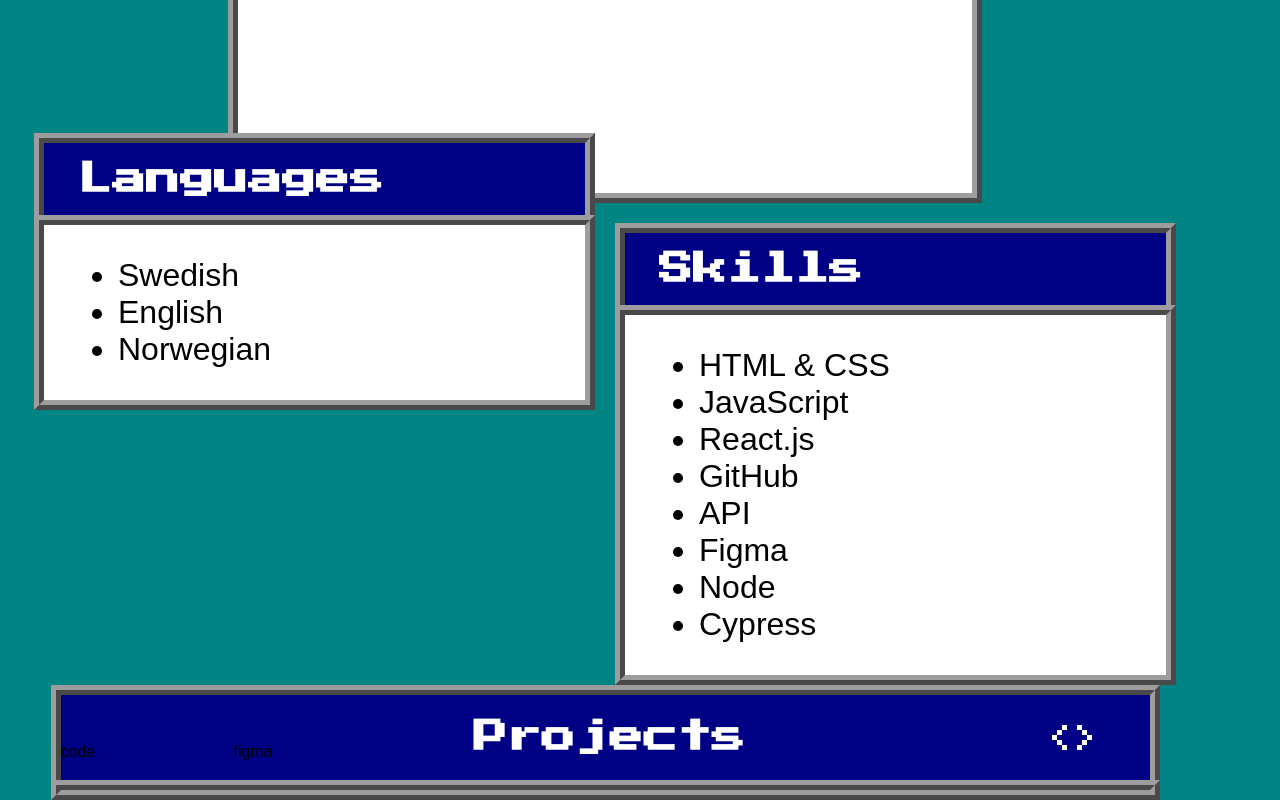
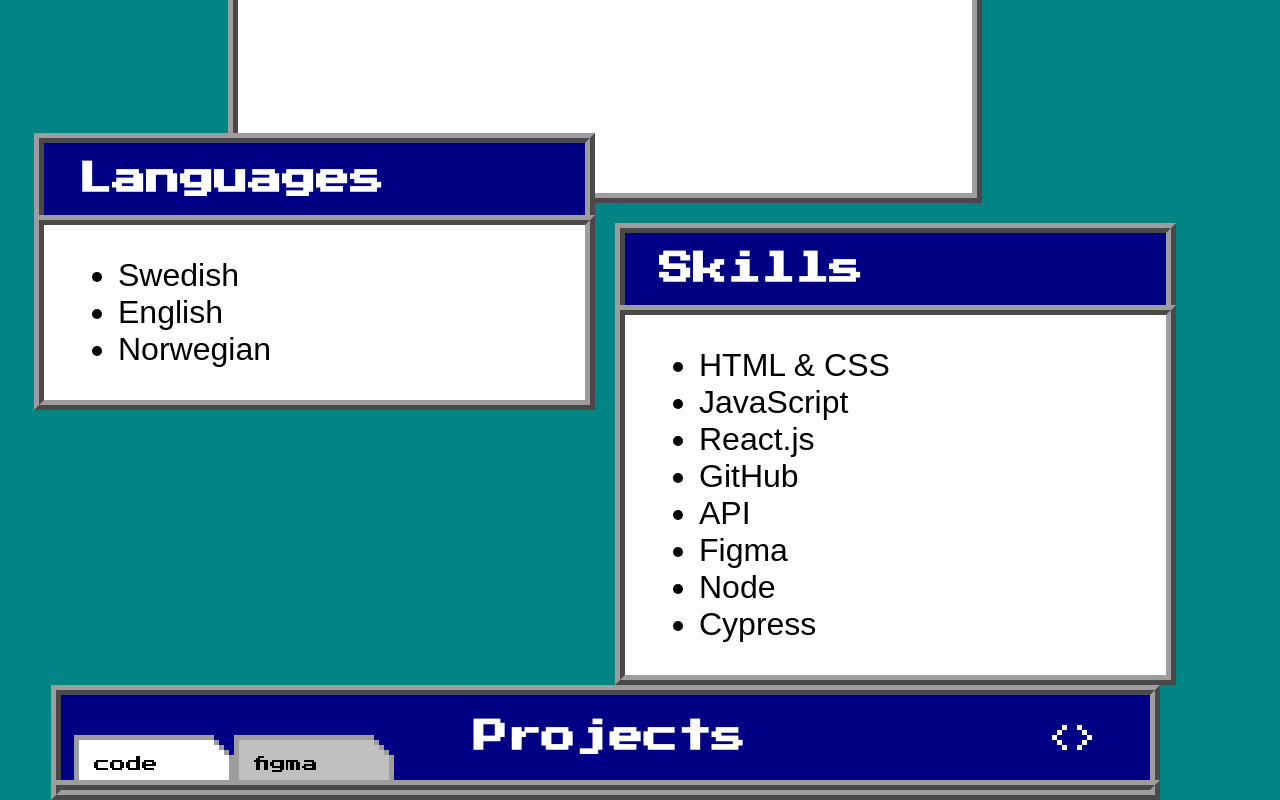
Before and after one commit to SelmaBtt/My-portfolio, a React (Vite) app: page / in a window 1280 px wide. Shown: the part 1935-2735 px from the top of the page. Built offline with nearby package versions, Linux system fonts and the light colour scheme; a web font is replaced by a local one.

Commit message:
Header look completed

```diff
--- /dev/null
+++ b/src/components/Projects/CodeContent.jsx
@@ -0,0 +1,11 @@
+import styled from '../../stylesheets/Project_stylesheets/CodeProject.module.css'
+
+const CodeContent = () => {
+    return(
+        <div className={styled.contentWrapper}>
+
+        </div>
+    )
+}
+
+export default CodeContent;
--- /dev/null
+++ b/src/components/Projects/CodeHeader.jsx
@@ -0,0 +1,30 @@
+import styled from '../../stylesheets/Project_stylesheets/Projects.module.css'
+
+const CodeHeader = () => {
+    return(
+        <>
+            <div className={styled.codeTab}>
+                <svg xmlns="http://www.w3.org/2000/svg" width="160" height="45" viewBox="0 0 160 45" fill="none">
+                    <path d="M2.5 45V2.5H140M140 7.5H145M145 12.5H150M150 17.5H155M157.5 20V45" stroke="#9E9C9C" strokeWidth="5"/>
+                    <path d="M5 20H155V45H5V20Z" fill="white"/>
+                    <path d="M5 15H150V20H5V15Z" fill="white"/>
+                    <path d="M5 10H145V15H5V10Z" fill="white"/>
+                    <path d="M5 5H140V10H5V5Z" fill="white"/>
+                    <text x="20" y="37" fontSize="16" fill="black">code</text>
+                </svg>
+            </div>
+            <div className={styled.figmaTab}>
+                <svg xmlns="http://www.w3.org/2000/svg" width="160" height="45" viewBox="0 0 160 45" fill="none">
+                    <path d="M2.5 45V2.5H140M140 7.5H145M145 12.5H150M150 17.5H155M157.5 20V45" stroke="#9E9C9C" strokeWidth="5"/>
+                    <path d="M5 20H155V45H5V20Z" fill="#C0C0C0"/>
+                    <path d="M5 15H150V20H5V15Z" fill="#C0C0C0"/>
+                    <path d="M5 10H145V15H5V10Z" fill="#C0C0C0"/>
+                    <path d="M5 5H140V10H5V5Z" fill="#C0C0C0"/>
+                    <text x="20" y="37" fontSize="16" fill="black">figma</text>
+                </svg>
+            </div>
+        </>
+    )
+}
+
+export default CodeHeader;
--- a/src/components/Projects/Projects.jsx
+++ b/src/components/Projects/Projects.jsx
@@ -1,5 +1,7 @@
 import styled from '../../stylesheets/Project_stylesheets/Projects.module.css'
 import { useState } from "react"
+import CodeHeader from './CodeHeader'
+import CodeContent from './CodeContent'
 
 const Projects = () => {
 
@@ -9,20 +11,19 @@ const Projects = () => {
     return(
         <div className={styled.container}>
             <header className={styled.header}>
-                <p>code</p>
-                <p>figma</p>
+                { isCodeTrue && <CodeHeader /> }
+                {/* { isFigmaTrue && Figma element } */}
                 <h1>Projects</h1>
                 <svg className={styled.larrow} xmlns="http://www.w3.org/2000/svg" width="15" height="25" viewBox="0 0 15 25" fill="none">
-                    <path d="M15 2.5H10M10 7.5H5M5 12.5H0M10 17.5H5M15 22.5H10" stroke="white" stroke-width="5"/>
+                    <path d="M15 2.5H10M10 7.5H5M5 12.5H0M10 17.5H5M15 22.5H10" stroke="white" strokeWidth="5"/>
                 </svg>
                 <svg className={styled.rarrow} xmlns="http://www.w3.org/2000/svg" width="15" height="25" viewBox="0 0 15 25" fill="none">
-                    <path d="M0 2.5H5M5 7.5H10M10 12.5H15M5 17.5H10M0 22.5H5" stroke="white" stroke-width="5"/>
+                    <path d="M0 2.5H5M5 7.5H10M10 12.5H15M5 17.5H10M0 22.5H5" stroke="white" strokeWidth="5"/>
                 </svg>
             </header>
+
             <div className={styled.contentContainer}>
-                {/* {isCodeTrue &&
-
-                } */}
+                { isCodeTrue && <CodeContent /> }
             </div>
         </div>
     )
--- a/src/components/SmileIcon.jsx
+++ b/src/components/SmileIcon.jsx
@@ -4,8 +4,8 @@ const SmileIcon = () => {
     return(
         <div className={styled.svgWrapper}>
             <svg xmlns="http://www.w3.org/2000/svg" width="90" height="60" viewBox="0 0 90 60" fill="none">
-                <g clip-path="url(#clip0_52_880)">
-                    <path d="M25.5 19.5H20.5M18 22V27M20.5 29.5H25.5M28 22V27M33.5 33H38.5M38.5 38H43.5C47.5 38 51.8333 38 53.5 38M56 35.5V31.5V31V30.5M61.5 24.5H66.5M66.5 29.5H71.5M74 27V22M71.5 19.5H66.5M14.5 4H9.5M9.5 9H4.5M7 11.5V16.5M2 16.5V18.5V20.5V25.5V28V30.5V35.5V40.5M7 40.5V45.5V50.5M12 50.5V55.5M87.5 16.5V22V40.5M82.5 40.5V50.5M77.5 50.5V55.5M82.5 16.5V9M77.5 9V4" stroke="white" stroke-width="5"/>
+                <g clipPath="url(#clip0_52_880)">
+                    <path d="M25.5 19.5H20.5M18 22V27M20.5 29.5H25.5M28 22V27M33.5 33H38.5M38.5 38H43.5C47.5 38 51.8333 38 53.5 38M56 35.5V31.5V31V30.5M61.5 24.5H66.5M66.5 29.5H71.5M74 27V22M71.5 19.5H66.5M14.5 4H9.5M9.5 9H4.5M7 11.5V16.5M2 16.5V18.5V20.5V25.5V28V30.5V35.5V40.5M7 40.5V45.5V50.5M12 50.5V55.5M87.5 16.5V22V40.5M82.5 40.5V50.5M77.5 50.5V55.5M82.5 16.5V9M77.5 9V4" stroke="white" strokeWidth="5"/>
                 </g>
                 <defs>
                     <clipPath id="clip0_52_880">
--- a/src/components/WelcomeSection.jsx
+++ b/src/components/WelcomeSection.jsx
@@ -18,8 +18,8 @@ const WelcomeSection = () => {
                 </p>
                 <div className={styled.svgWrapper}>
                     <svg xmlns="http://www.w3.org/2000/svg" width="140" height="80" viewBox="0 0 140 80" fill="none">
-                        <path d="M137.5 10V62.5M137.5 65V62.5M137.5 62.5H122.5M122.5 62.5H120M122.5 62.5V77.5M122.5 77.5V80M122.5 77.5H115M115 72.5H105M105 67.5H95M95 62.5H2.5M2.5 62.5H0M2.5 62.5V2.5M2.5 2.5V0M2.5 2.5H130M130 7.5H135" stroke="black" stroke-width="5"/>
-                        <text x="20" y="43" font-size="14" fill="black">it's me</text>
+                        <path d="M137.5 10V62.5M137.5 65V62.5M137.5 62.5H122.5M122.5 62.5H120M122.5 62.5V77.5M122.5 77.5V80M122.5 77.5H115M115 72.5H105M105 67.5H95M95 62.5H2.5M2.5 62.5H0M2.5 62.5V2.5M2.5 2.5V0M2.5 2.5H130M130 7.5H135" stroke="black" strokeWidth="5"/>
+                        <text x="20" y="43" fontSize="14" fill="black">it's me</text>
                     </svg>
                 </div>
                 <div>
--- /dev/null
+++ b/src/stylesheets/Project_stylesheets/CodeProject.module.css
@@ -0,0 +1 @@
+@import url('../Root.css');
--- a/src/stylesheets/Project_stylesheets/Projects.module.css
+++ b/src/stylesheets/Project_stylesheets/Projects.module.css
@@ -6,22 +6,22 @@
 
 .header{
     background-color: var(--tab-color);
-    padding: 2.5px 0;
     border: var(--border);
+    font-family: var(--title-font);
 
     display: grid;
     grid-template-areas:
         "codeTab figTab title larrow rarrow";
     grid-template-columns: 173px 173px 645px 25px 73px;
-    /* gap: 20px; */
 }
 
-.header p:first-child{
+.codeTab{
     grid-area: codeTab;
+    justify-self: end;
     align-self: end;
 }
 
-.header p:nth-child(2){
+.figmaTab{
     grid-area: figTab;
     align-self: end;
 }
@@ -29,7 +29,7 @@
 .header h1{
     grid-area: title;
     font-size: 34px;
-    padding-left: 67px;
+    padding: 2.5px 0 2.5px 67px;
 }
 
 .larrow{
```
